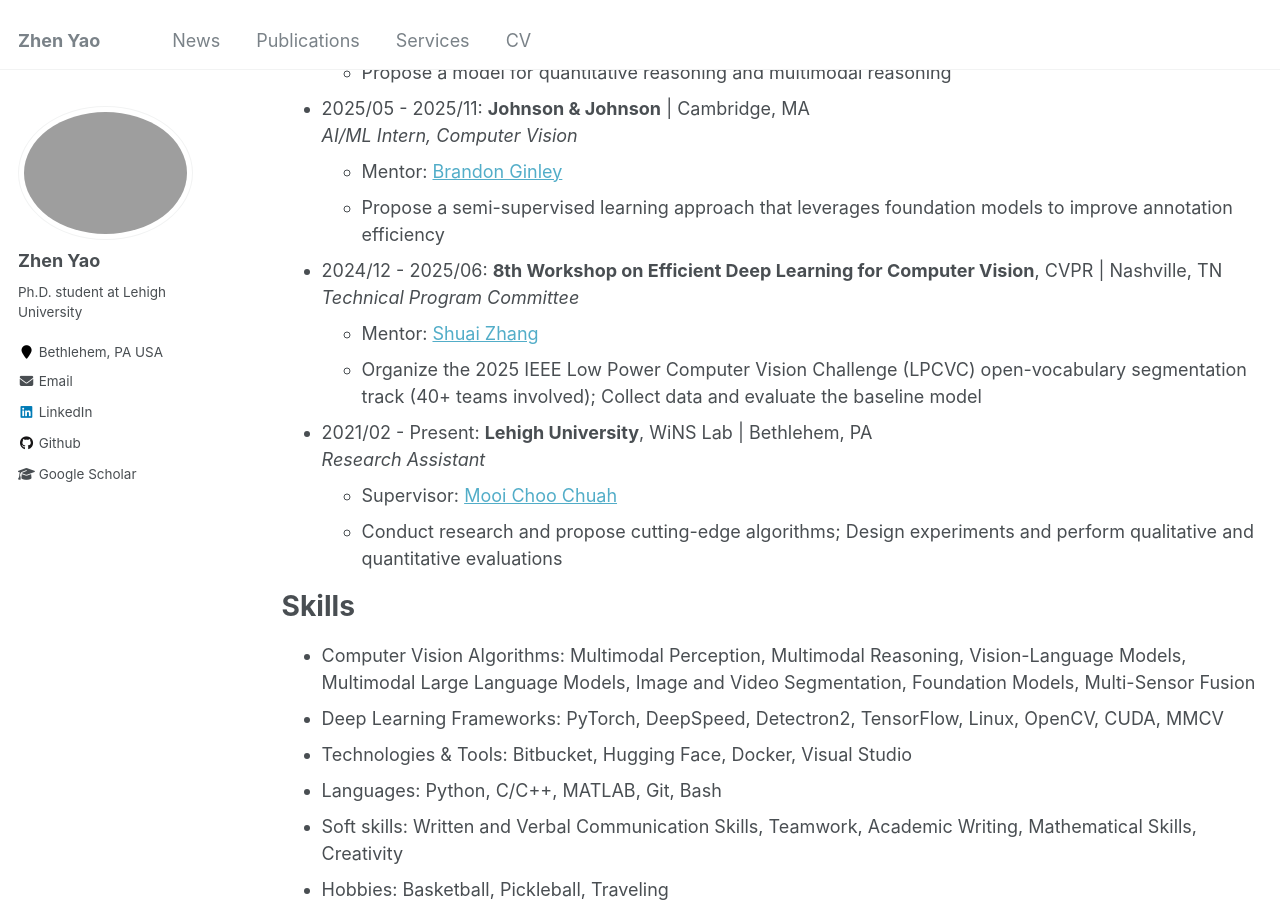
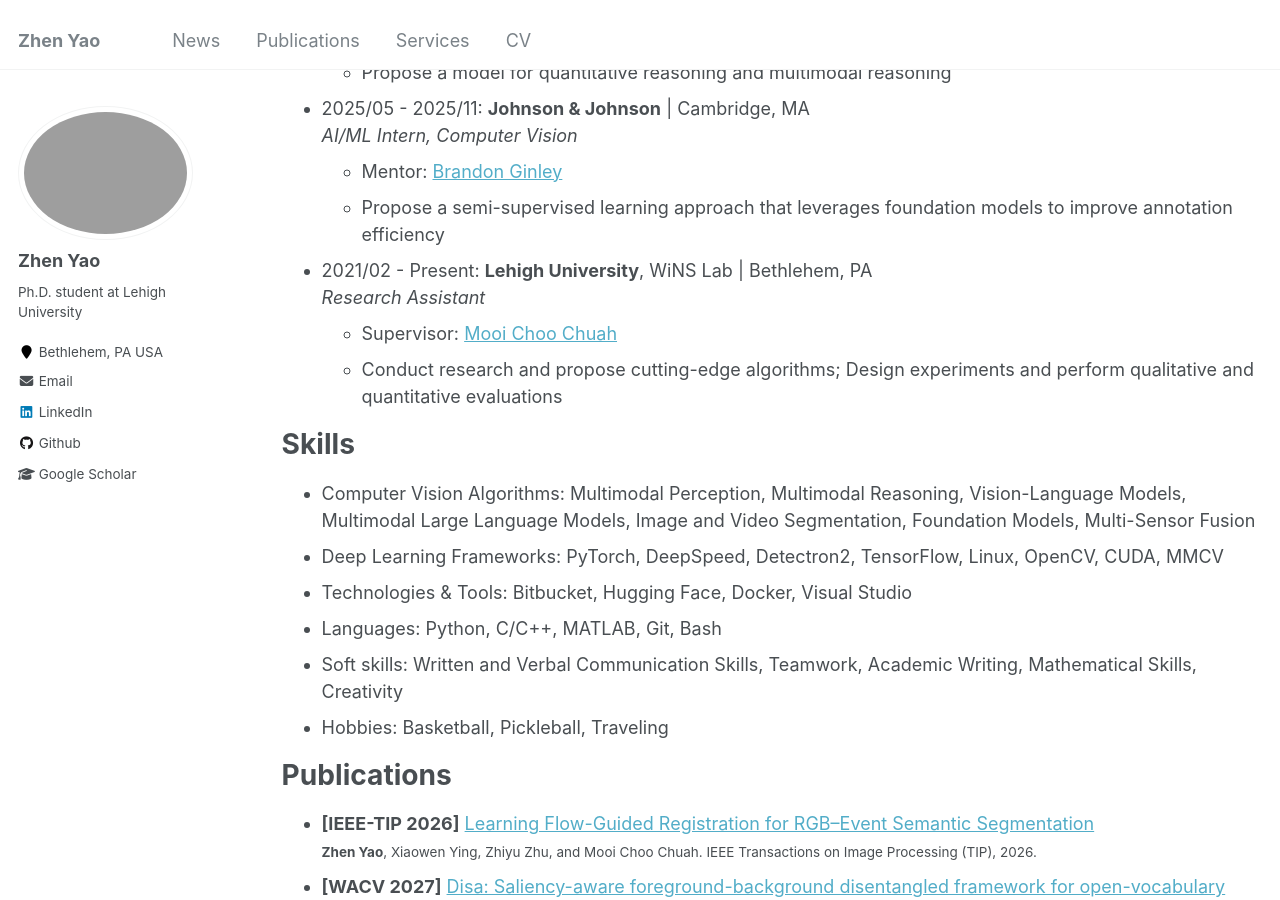
Before and after one commit to zyaocoder/zyaocoder.github.io, a Jekyll site: the page built from _pages/cv.md, in a window 1280 px wide and 900 px high, scrolled down 607 px. Built offline with Jekyll 4.4.1, drawn with Linux system fonts in a browser that asks for light colours.

Commit message:
Update cv.md

```diff
--- a/_pages/cv.md
+++ b/_pages/cv.md
@@ -34,11 +34,6 @@ Work experience
   *AI/ML Intern, Computer Vision*
   * Mentor: [Brandon Ginley](https://scholar.google.com/citations?user=UDz46zwAAAAJ&hl=en)
   * Propose a semi-supervised learning approach that leverages foundation models to improve annotation efficiency
-
-* 2024/12 - 2025/06: **8th Workshop on Efficient Deep Learning for Computer Vision**, CVPR | Nashville, TN <br>
-  *Technical Program Committee*
-  * Mentor: [Shuai Zhang](https://zsivine.github.io/)
-  * Organize the 2025 IEEE Low Power Computer Vision Challenge (LPCVC) open-vocabulary segmentation track (40+ teams involved); Collect data and evaluate the baseline model
 
 * 2021/02 - Present: **Lehigh University**, WiNS Lab | Bethlehem, PA <br>
   *Research Assistant*
```
